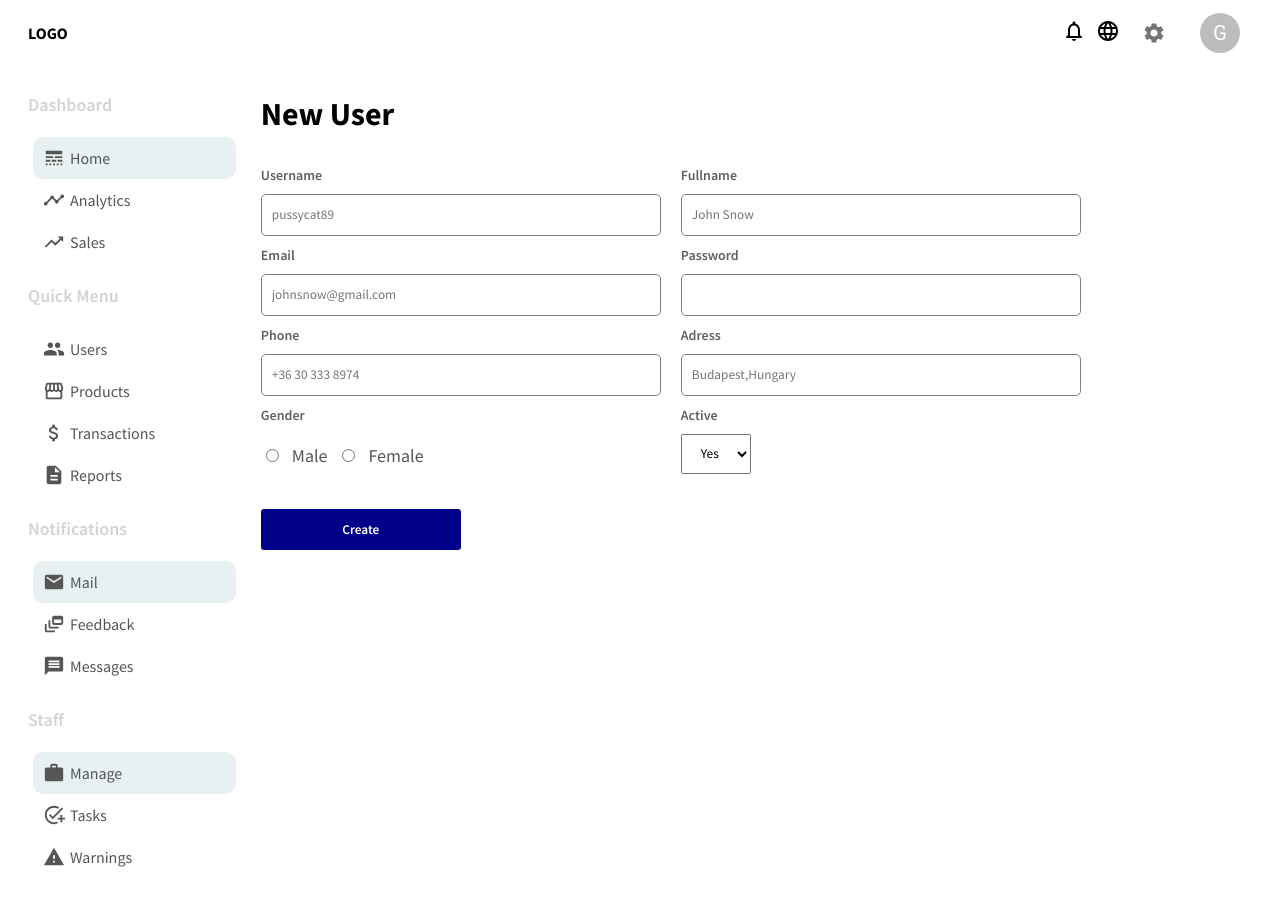
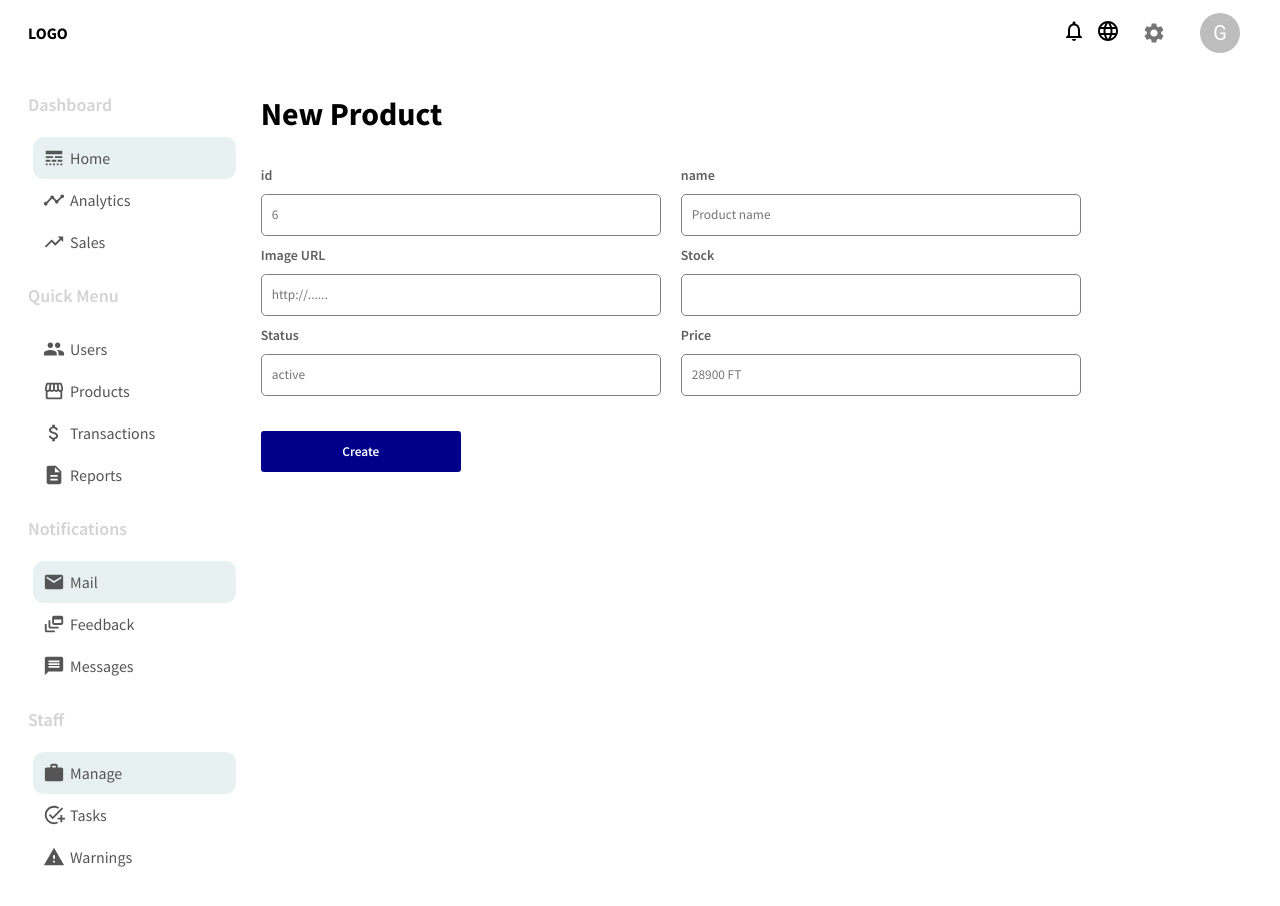
Before and after one commit to GergelyKarl/admin-dashboard-react, a React (Create React App) app: page /newproduct in a window 1280 px wide. Shown: the top 906 px of the page. Built offline with nearby package versions, Linux system fonts and the light colour scheme.

Commit message:
0.10 new product page

```diff
--- a/src/App.js
+++ b/src/App.js
@@ -9,6 +9,7 @@ import { BrowserRouter as Router, Switch, Route } from "react-router-dom";
 import NewUser from "./pages/newUser/NewUser";
 import ProductList from "./pages/productList/ProductList";
 import Product from "./pages/product/Product";
+import NewProduct from "./pages/NewProduct/NewProduct";
 
 function App() {
   return (
@@ -37,7 +38,7 @@ function App() {
               <Product />
             </Route>
             <Route path="/newproduct">
-              <NewUser />
+              <NewProduct />
             </Route>
           </Switch>
         </div>
--- /dev/null
+++ b/src/pages/NewProduct/NewProduct.css
@@ -0,0 +1,52 @@
+.newProduct {
+  flex: 4;
+}
+
+.newProduct {
+  flex: 4;
+}
+
+.newProduct__form {
+  display: flex;
+  flex-wrap: wrap;
+}
+
+.newProduct__item {
+  width: 400px;
+  display: flex;
+  flex-direction: column;
+  margin-top: 10px;
+  margin-right: 20px;
+}
+
+.newProduct__item > label {
+  margin-bottom: 10px;
+  font-size: 14px;
+  font-weight: 600;
+  color: rgb(95, 95, 95);
+}
+
+.newProduct__item > input {
+  height: 20px;
+  padding: 10px;
+  border: 1px solid gray;
+  border-radius: 5px;
+}
+
+.newUser__select {
+  height: 40px !important;
+  width: 70px;
+  text-align: center;
+}
+
+.newProduct__button {
+  width: 200px;
+  border: none;
+  background-color: darkblue;
+  color: white;
+  padding: 12px 0;
+  margin-top: 35px;
+  font-weight: 600;
+  border-radius: 3px;
+  cursor: pointer;
+}
--- /dev/null
+++ b/src/pages/NewProduct/NewProduct.js
@@ -0,0 +1,36 @@
+import "./NewProduct.css";
+
+export default function NewProduct() {
+  return (
+    <div className="newProduct">
+      <h1 className="newProduct__title">New Product</h1>
+      <form action="" className="newProduct__form">
+        <div className="newProduct__item">
+          <label htmlFor="">id</label>
+          <input type="text" placeholder="6" />
+        </div>
+        <div className="newProduct__item">
+          <label htmlFor="">name</label>
+          <input type="text" placeholder="Product name" />
+        </div>
+        <div className="newProduct__item">
+          <label htmlFor="">Image URL</label>
+          <input type="text" placeholder="http://......" />
+        </div>
+        <div className="newProduct__item">
+          <label htmlFor="">Stock</label>
+          <input type="number" />
+        </div>
+        <div className="newProduct__item">
+          <label htmlFor="">Status</label>
+          <input type="text" placeholder="active" />
+        </div>
+        <div className="newProduct__item">
+          <label htmlFor="">Price</label>
+          <input type="text" placeholder="28900 FT" />
+        </div>
+        <button className="newProduct__button">Create</button>
+      </form>
+    </div>
+  );
+}
--- a/src/pages/product/Product.css
+++ b/src/pages/product/Product.css
@@ -70,3 +70,63 @@
   -webkit-box-shadow: 5px -3px 14px -2px rgba(0, 0, 0, 0.88);
   box-shadow: 5px -3px 14px -2px rgba(0, 0, 0, 0.88);
 }
+
+.product__form{
+    display: flex;
+justify-content: space-between;
+
+
+}
+.product__form__left{
+    display: flex;
+    flex-direction: column;
+}
+
+.product__form__left > label{
+    margin-bottom: 10px;color:gray;
+
+}
+
+.product__form__left > input{
+    margin-bottom: 10px;
+    border:none;
+    padding: 5px;
+    border-bottom: 1px solid gray;
+}
+
+.product__upload{
+
+    display: flex;
+    align-items: center;
+}
+
+.product__upload__image{
+    height: 100px;
+    width: 100px;
+    object-fit: cover;
+    border-radius: 50%;
+    margin-right: 20px;
+}
+
+
+.product__form__left > select {
+    margin-bottom: 10px;
+}
+
+.product__form__right{
+    display: flex;
+    flex-direction: column;
+    justify-content: space-around;
+    align-items: center;
+}
+
+.product__button{
+    border: none;
+    padding: 10px 0;
+    border-radius: 5px;
+    background-color: darkblue;
+    color: white;
+    font-weight: 600;
+    cursor: pointer;
+
+}
--- a/src/pages/product/Product.js
+++ b/src/pages/product/Product.js
@@ -2,6 +2,7 @@ import "./Product.css";
 import { Link } from "react-router-dom";
 import Chart from "../../components/charts/Chart";
 import { productData } from "../../MockData";
+import PublishIcon from "@mui/icons-material/Publish";
 
 export default function Product() {
   return (
@@ -18,7 +19,11 @@ export default function Product() {
         </div>
         <div className="product__top__right">
           <div className="product__info__top">
-                <img className="product__info__image" src="https://images.unsplash.com/photo-1561808843-7adeb9606939?ixlib=rb-1.2.1&ixid=MnwxMjA3fDB8MHxwaG90by1wYWdlfHx8fGVufDB8fHx8&auto=format&fit=crop&w=880&q=80" alt="product" />
+            <img
+              className="product__info__image"
+              src="https://images.unsplash.com/photo-1561808843-7adeb9606939?ixlib=rb-1.2.1&ixid=MnwxMjA3fDB8MHxwaG90by1wYWdlfHx8fGVufDB8fHx8&auto=format&fit=crop&w=880&q=80"
+              alt="product"
+            />
             <span className="product__name">Product 1</span>
           </div>
           <div className="product__info__bottom">
@@ -44,15 +49,28 @@ export default function Product() {
       <div className="product__bottom">
         <form action="" className="product__form">
           <div className="product__form__left">
-                  <label htmlFor="">Product Name</label>
-                  <input type="text" placeholder="product name" />
+            <label htmlFor="">Product Name :</label>
+            <input type="text" placeholder="Product name" />
             <label htmlFor="">In Stock : </label>
             <select name="inStock" id="inStock">
               <option value="in stock">In Stock</option>
               <option value="out of stock">Out of Stock</option>
             </select>
           </div>
-              <div className="product__form__right"></div>
+          <div className="product__form__right">
+            <div className="product__upload">
+              <img
+                src="https://images.unsplash.com/photo-1606107557195-0e29a4b5b4aa?ixid=MnwxMjA3fDB8MHxwaG90by1wYWdlfHx8fGVufDB8fHx8&ixlib=rb-1.2.1&auto=format&fit=crop&w=764&q=80"
+                alt=""
+                className="product__upload__image"
+              />
+              <label for="file">
+                <PublishIcon />
+                <input type="file" id="file" style={{ display: "none" }} />
+              </label>
+            </div>
+            <button className="product__button">Update</button>
+          </div>
         </form>
       </div>
     </div>
```
Lines whose indentation alone changed are shown as unchanged.
